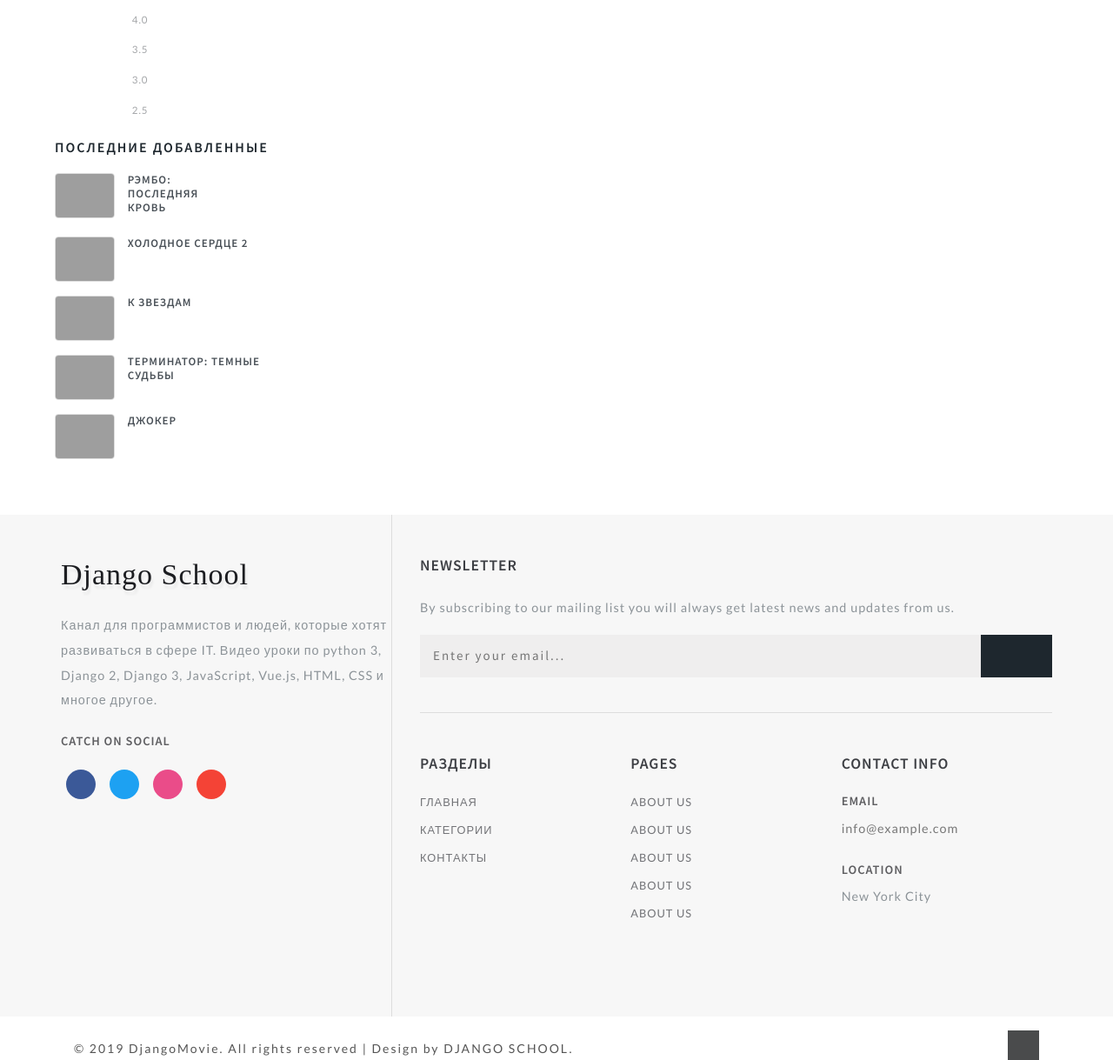
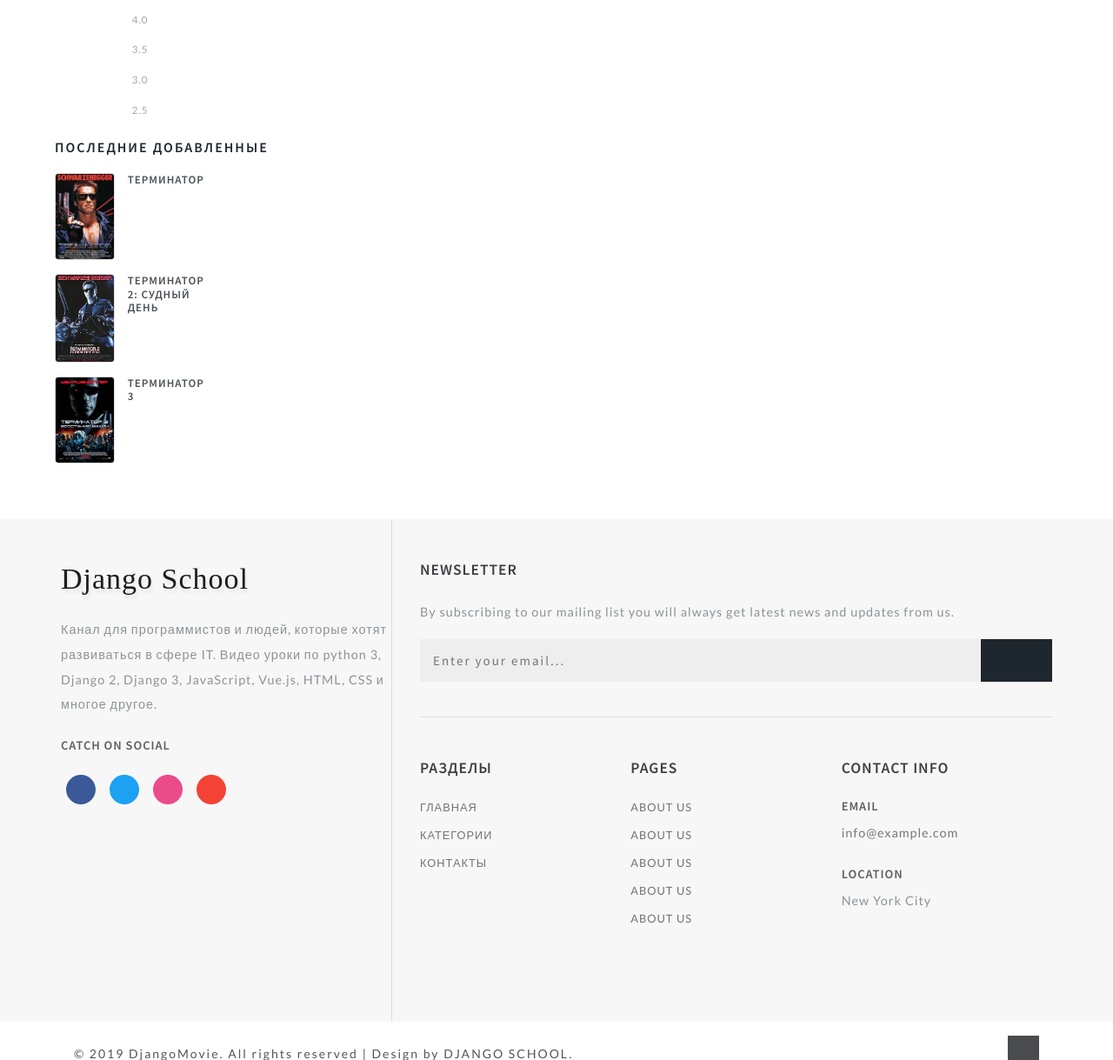
Before and after one commit to EgorPyarkov/django-school, a Django app: page / in a window 1280 px wide. Shown: the part 1379-2598 px from the top of the page at 87% size. Run offline with Django 4.2, Linux system fonts and the light colour scheme; data comes from the database, SQL or seed files in the repository; both versions use the stored data as it was after the commit; some libraries are stand-ins or nearby versions; some web fonts are replaced; grey boxes are pictures that could not be loaded.

Commit message:
добавлены пользовательские тэги

```diff
--- /dev/null
+++ b/django_school/movies/templatetags/movie_tag.py
@@ -0,0 +1,14 @@
+from django import template
+from movies.models import *
+
+register = template.Library()
+
+@register.simple_tag()
+def get_categories():
+    """Вывод всех категорий"""
+    return Category.objects.all()
+
+@register.inclusion_tag("movies/tags/last_movie.html")
+def get_last_movies(count=5):
+    movies = Movie.objects.order_by("id")[:count]
+    return {'last_movies':movies}
--- a/django_school/templates/include/header.html
+++ b/django_school/templates/include/header.html
@@ -1,3 +1,4 @@
+{% load movie_tag %}
 <header class="header">
     <div class="container-fluid px-lg-5">
         <!-- nav -->
@@ -20,9 +21,10 @@
                                                 aria-hidden="true"></span></a>
                     <input type="checkbox" id="drop-2">
                     <ul>
-                        <li><a href="moviesingle.html">Фильмы</a></li>
-                        <li><a href="moviesingle.html">Сериалы</a></li>
-                        <li><a href="moviesingle.html">Мультфильмы</a></li>
+                        {% get_categories as categories %}
+                        {% for category in categories %}
+                            <li><a href="/">{{ category.name }}</a></li>
+                        {% endfor %}
                     </ul>
                 </li>
                 <li><a href="contact.html"
--- a/django_school/templates/include/sidebar.html
+++ b/django_school/templates/include/sidebar.html
@@ -1,3 +1,4 @@
+{% load movie_tag %}
 <div class="search-bar w3layouts-newsletter">
     <h3 class="sear-head editContent">Поиск фильма</h3>
     <form action="#" method="post" class="d-flex editContent">
@@ -117,58 +118,5 @@
         </li>
     </ul>
 </div>
-<!-- //reviews -->
-<!-- deals -->
-<div class="deal-leftmk left-side">
-    <h3 class="sear-head editContent">Последние добавленные</h3>
-    <div class="special-sec1 row mt-3 editContent">
-        <div class="img-deals col-md-4">
-            <img src="bundles/images/s4.jpg" class="img-fluid" alt="">
-        </div>
-        <div class="img-deal1 col-md-4">
-            <h3 class="editContent">Рэмбо: Последняя кровь</h3>
-            <a href="moviesingle.html" class="editContent"></a>
-        </div>
 
-    </div>
-    <div class="special-sec1 row mt-3 editContent">
-        <div class="img-deals col-md-4">
-            <img src="bundles/images/s2.jpg" class="img-fluid" alt="">
-        </div>
-        <div class="img-deal1 col-md-8">
-            <h3 class="editContent">Холодное сердце 2</h3>
-            <a href="moviesingle.html" class="editContent"></a>
-        </div>
-
-    </div>
-    <div class="special-sec1 row mt-3 editContent">
-        <div class="img-deals col-md-4">
-            <img src="bundles/images/s1.jpg" class="img-fluid" alt="">
-        </div>
-        <div class="img-deal1 col-md-8">
-            <h3 class="editContent">К звездам</h3>
-            <a href="moviesingle.html" class="editContent"></a>
-        </div>
-
-    </div>
-    <div class="special-sec1 row mt-3 editContent">
-        <div class="img-deals col-md-4">
-            <img src="bundles/images/s5.jpg" class="img-fluid" alt="">
-        </div>
-        <div class="img-deal1 col-md-8">
-            <h3 class="editContent">Терминатор: Темные судьбы</h3>
-            <a href="moviesingle.html" class="editContent"></a>
-        </div>
-
-    </div>
-    <div class="special-sec1 row mt-3 editContent">
-        <div class="img-deals col-md-4">
-            <img src="bundles/images/s3.jpg" class="img-fluid" alt="">
-        </div>
-        <div class="img-deal1 col-md-8">
-            <h3 class="editContent">Джокер</h3>
-            <a href="moviesingle.html" class="editContent"></a>
-        </div>
-
-    </div>
-</div>
+{% get_last_movies count=3 %}
--- a/django_school/templates/movies/movie_list.html
+++ b/django_school/templates/movies/movie_list.html
@@ -1,5 +1,5 @@
 {% extends 'movies/base.html' %}
-{% block title %} {% endblock title %}
+{% block title %} Фильмы {% endblock title %}
 {% block header %} bg1 {% endblock header %}
 {% block movie %}
     <div class="left-ads-display col-lg-9">
--- /dev/null
+++ b/django_school/templates/movies/tags/last_movie.html
@@ -0,0 +1,14 @@
+<div class="deal-leftmk left-side">
+    <h3 class="sear-head editContent">Последние добавленные</h3>
+    {% for movie in last_movies %}
+        <div class="special-sec1 row mt-3 editContent">
+            <div class="img-deals col-md-4">
+                <img src="{{ movie.poster.url }}" class="img-fluid" alt="">
+            </div>
+            <div class="img-deal1 col-md-4">
+                <h3 class="editContent">{{ movie.title }}</h3>
+                <a href="{{ movie.get_absolute_url }}" class="editContent"></a>
+            </div>
+        </div>
+    {% endfor %}
+</div>
```
Also changed, not shown: django_school/db.sqlite3, django_school/movies/templatetags/__init__.py (added).
